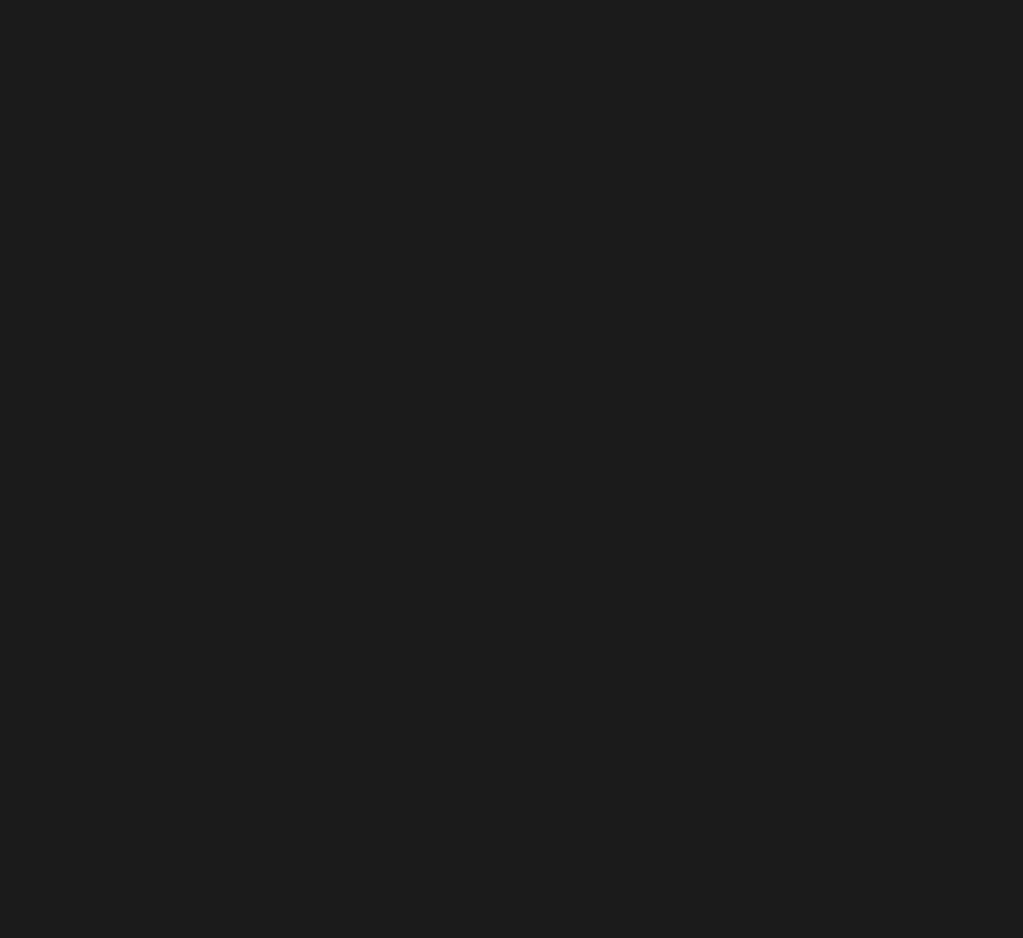
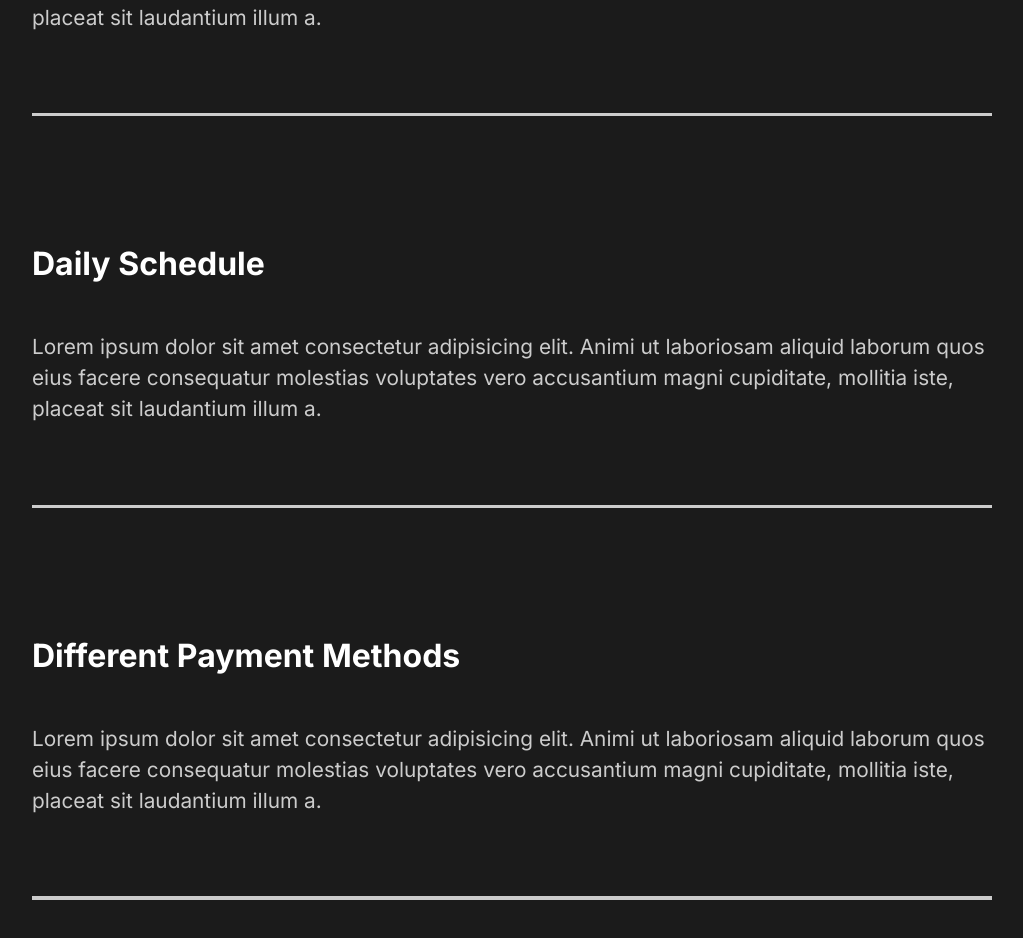
Before and after one commit to vedransehovic/personalsite, a React (Create React App) app: page / in a window 1280 px wide. Shown: the part 3030-3968 px from the top of the page, without its empty margins (128-1151 px from the left). Before the commit the page ends 2967 px from the top, so only its background shows below. Built offline with nearby package versions, Linux system fonts and the light colour scheme.

Commit message:
Finished FAQ styling

```diff
--- a/src/components/FaqSection.js
+++ b/src/components/FaqSection.js
@@ -1,13 +1,17 @@
 import React from "react";
+//styling
+import styled from "styled-components";
+import { About } from "./styles";
 
 const FaqSection = () => {
   return (
-    <div className="faq">
+    <Faq>
       <h2>
         Any Questions <span>FAQ</span>
       </h2>
       <div className="question">
         <h4>How Do I Start?</h4>
+        <div className="answer">
           <p>
             Lorem ipsum dolor sit amet consectetur adipisicing elit. Animi ut
             laboriosam aliquid laborum quos eius facere consequatur molestias
@@ -15,8 +19,11 @@
             sit laudantium illum a.
           </p>
         </div>
+        <div className="faq-line"></div>
+      </div>
       <div className="question">
         <h4>What products do you offer</h4>
+        <div className="answer">
           <p>
             Lorem ipsum dolor sit amet consectetur adipisicing elit. Animi ut
             laboriosam aliquid laborum quos eius facere consequatur molestias
@@ -24,8 +31,11 @@
             sit laudantium illum a.
           </p>
         </div>
+        <div className="faq-line"></div>
+      </div>
       <div className="question">
         <h4>Daily Schedule</h4>
+        <div className="answer">
           <p>
             Lorem ipsum dolor sit amet consectetur adipisicing elit. Animi ut
             laboriosam aliquid laborum quos eius facere consequatur molestias
@@ -33,8 +43,11 @@
             sit laudantium illum a.
           </p>
         </div>
+        <div className="faq-line"></div>
+      </div>
       <div className="question">
         <h4>Different Payment Methods</h4>
+        <div className="answer">
           <p>
             Lorem ipsum dolor sit amet consectetur adipisicing elit. Animi ut
             laboriosam aliquid laborum quos eius facere consequatur molestias
@@ -42,8 +55,37 @@
             sit laudantium illum a.
           </p>
         </div>
+        <div className="faq-line"></div>
       </div>
+    </Faq>
   );
 };
 
+const Faq = styled(About)`
+  display: block;
+  span {
+    display: block;
+  }
+  h2 {
+    padding-bottom: 2rem;
+    font-weight: lighter;
+  }
+  .faq-line {
+    background: #cccccc;
+    height: 0.2rem;
+    margin: 2rem 0rem;
+    width: 100%;
+  }
+  .question {
+    padding: 3rem 0rem;
+    cursor: pointer;
+  }
+  .answer {
+    padding: 2rem 0rem;
+    p {
+      padding: 1rem 0rem;
+    }
+  }
+`;
+
 export default FaqSection;
--- a/src/components/GlobalStyle.js
+++ b/src/components/GlobalStyle.js
@@ -35,6 +35,7 @@
 }
 h4{
     font-weight: bold;
+    font-size: 2rem;
 }
 span{
     font-weight: bold;
```
Lines whose indentation alone changed are shown as unchanged.
